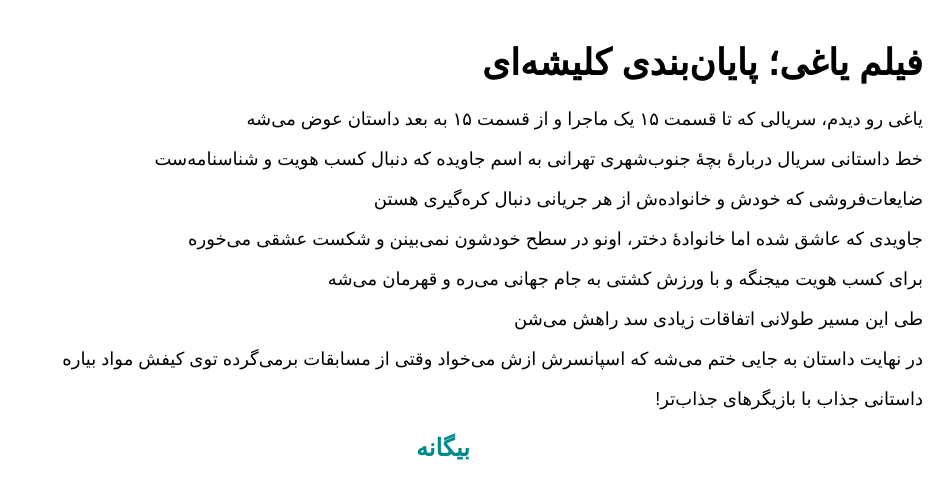
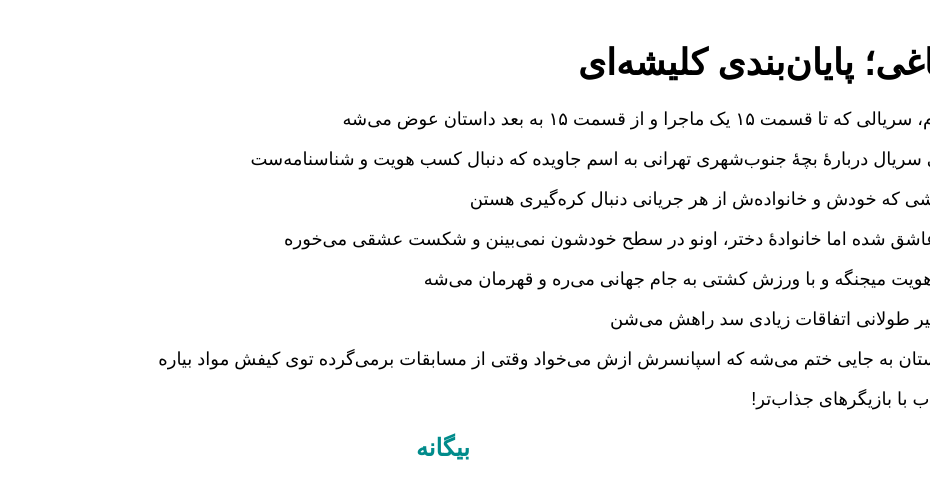
Before and after one commit to darkblog/darkblog.github.io, a Jekyll site: the page built from _posts/2023-8-19-4.md, in a window 1280 px wide. Shown: the top 499 px of the page, without its empty margins (350-1280 px from the left). Built offline with Jekyll 4.4.1, drawn with Linux system fonts in a browser that asks for light colours.

Commit message:
Update post.html

```diff
--- a/_layouts/post.html
+++ b/_layouts/post.html
@@ -7,7 +7,7 @@
 <head>
 <title>{{ page.title }}</title>
 <meta name="viewport" content="width=device-width">
-<style>body{font-family:sans-serif;font-size:large;margin:auto;padding:1em;max-width:75%}a{text-decoration:none;color:darkcyan}.center{text-align:center;font-size:x-large;font-weight:bold}</style>
+<style>body{font-family:sans-serif;font-size:large;margin:auto;padding:1em;max-width:90%}a{text-decoration:none;color:darkcyan}.center{text-align:center;font-size:x-large;font-weight:bold}</style>
 </head>
 <body>
 <h1>{{ page.title }}</h1>
```
